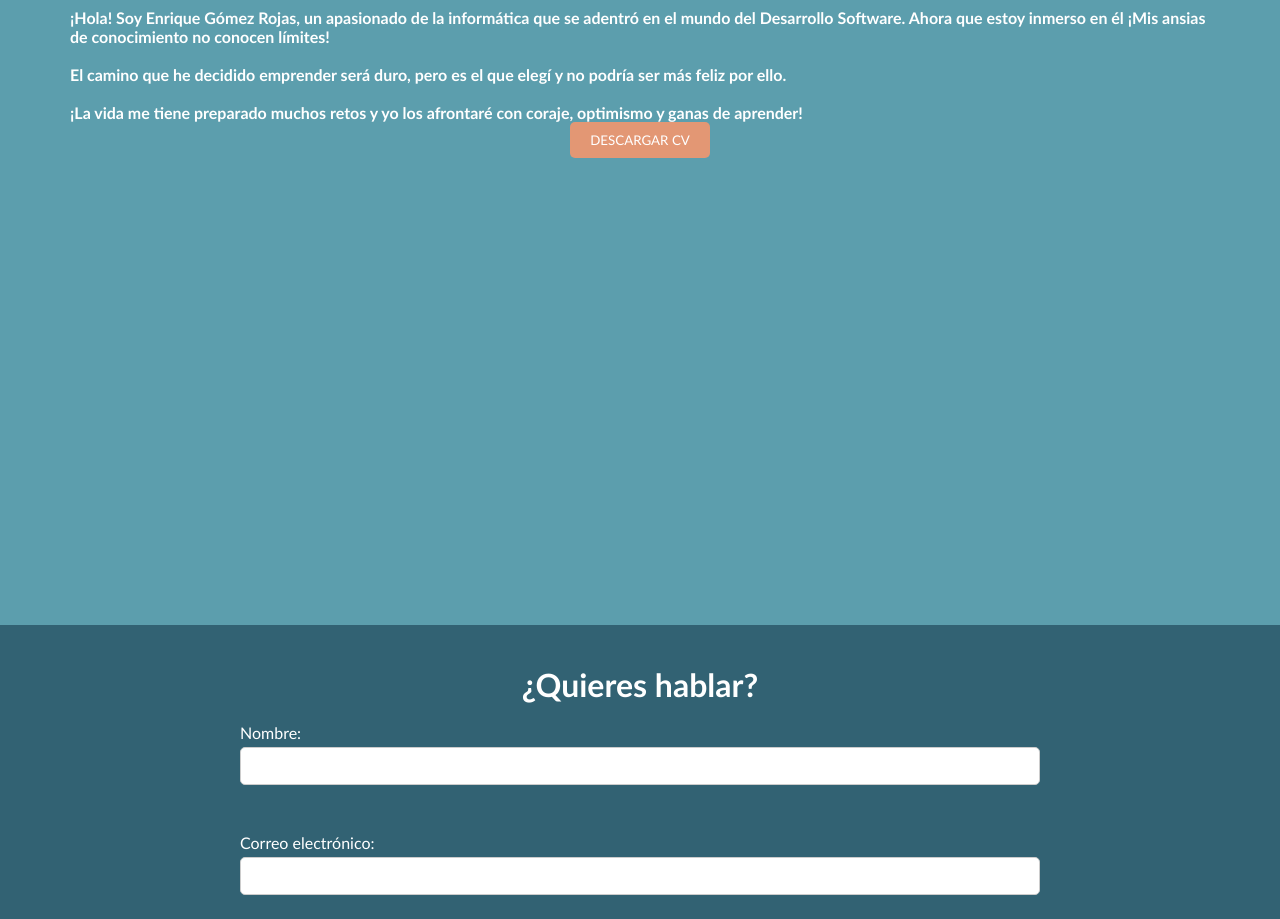
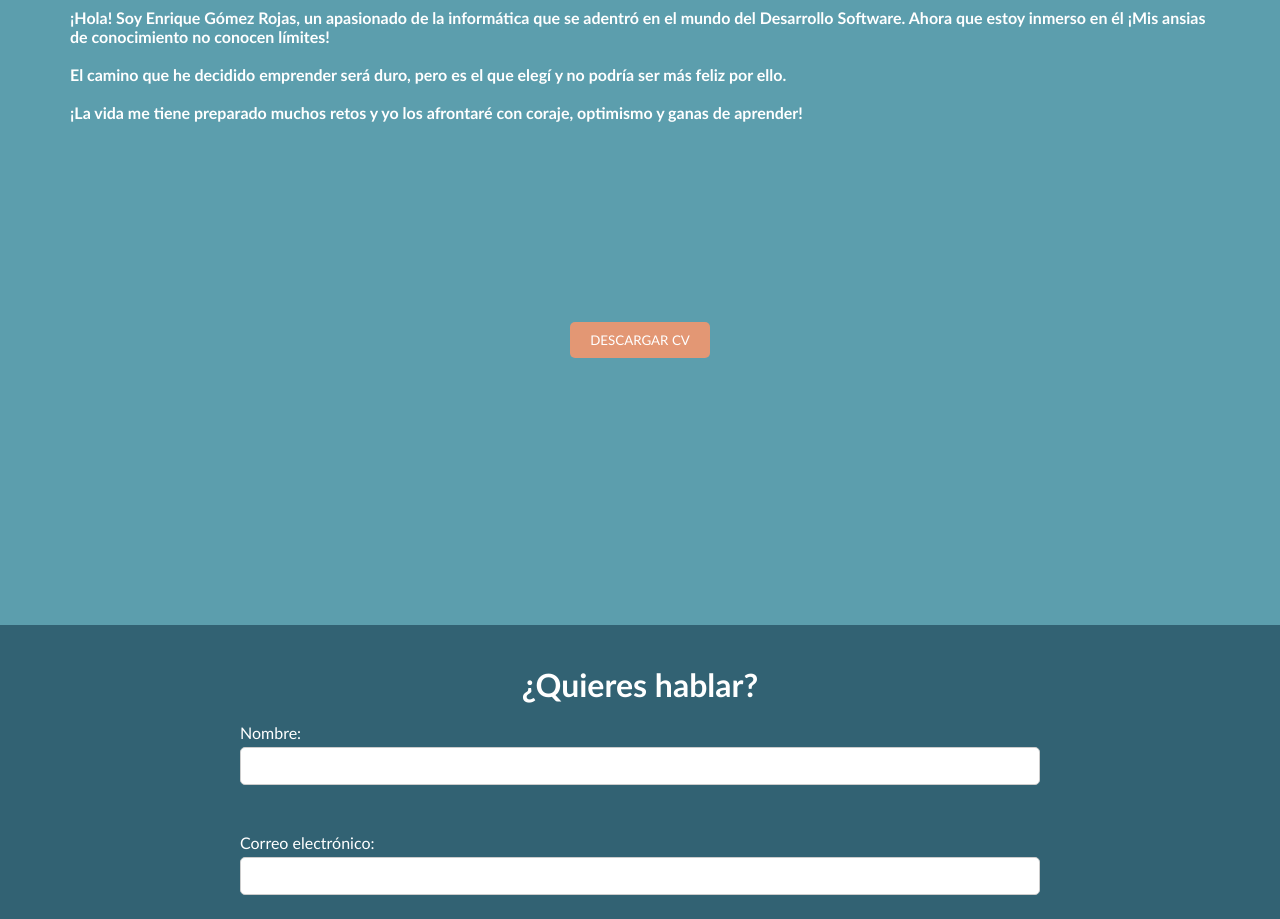
Before and after one commit to EnriqueGomez7/portfolio, a plain HTML site: page index.html in a window 1280 px wide. Shown: the part 2000-2919 px from the top of the page. Drawn offline with Linux system fonts and the light colour scheme; files whose address does not match are found by name.

Commit message:
css commit

```diff
--- a/css/styles.css
+++ b/css/styles.css
@@ -303,6 +303,11 @@ ul li img{
     display: block;
 }
 
+#container_3_seccion1 button {
+    margin-top: 200px;
+
+}
+
 .container_3_bloques{
     width: 100%;
     margin-top: 30px;
```
Also changed, not shown: 1 other file.
